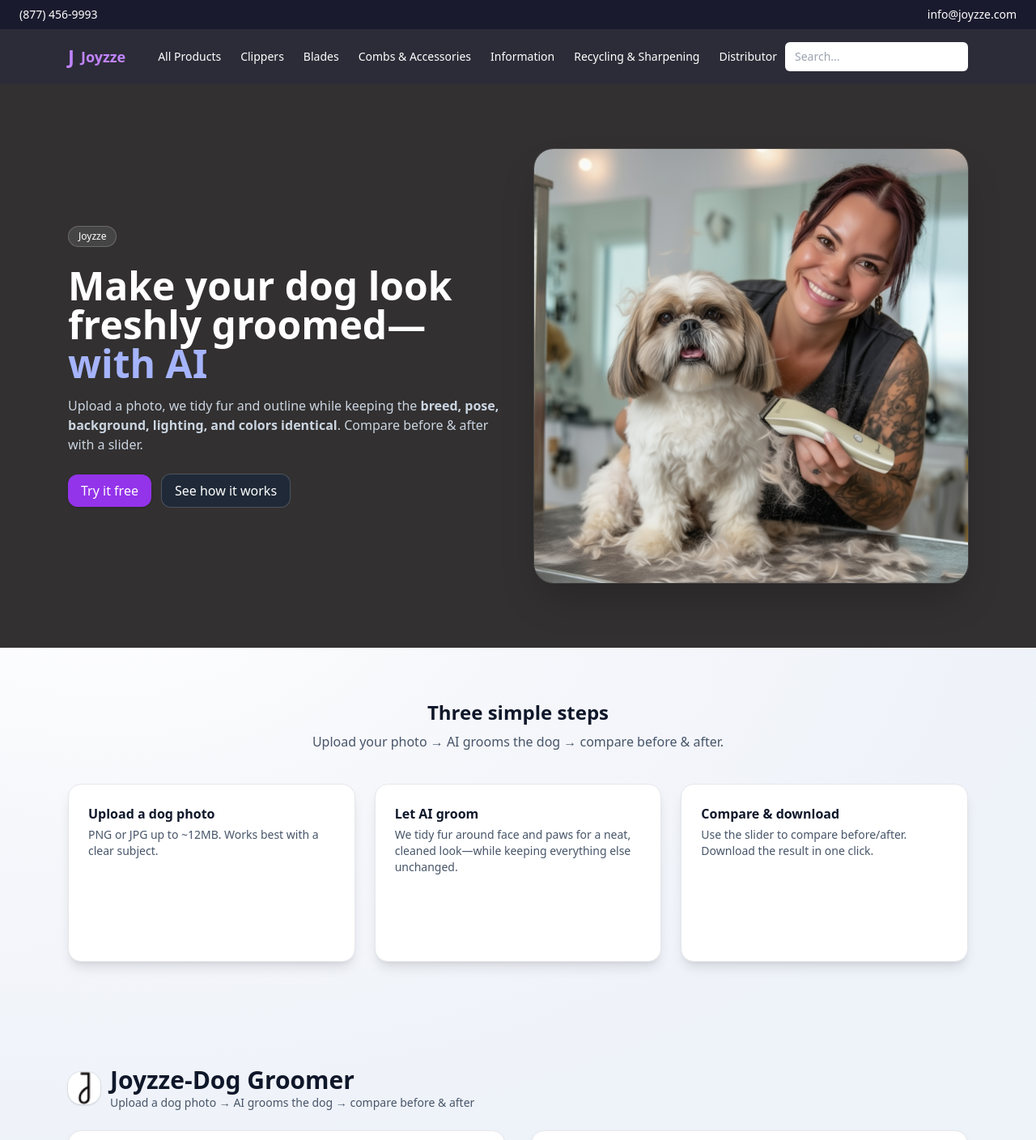
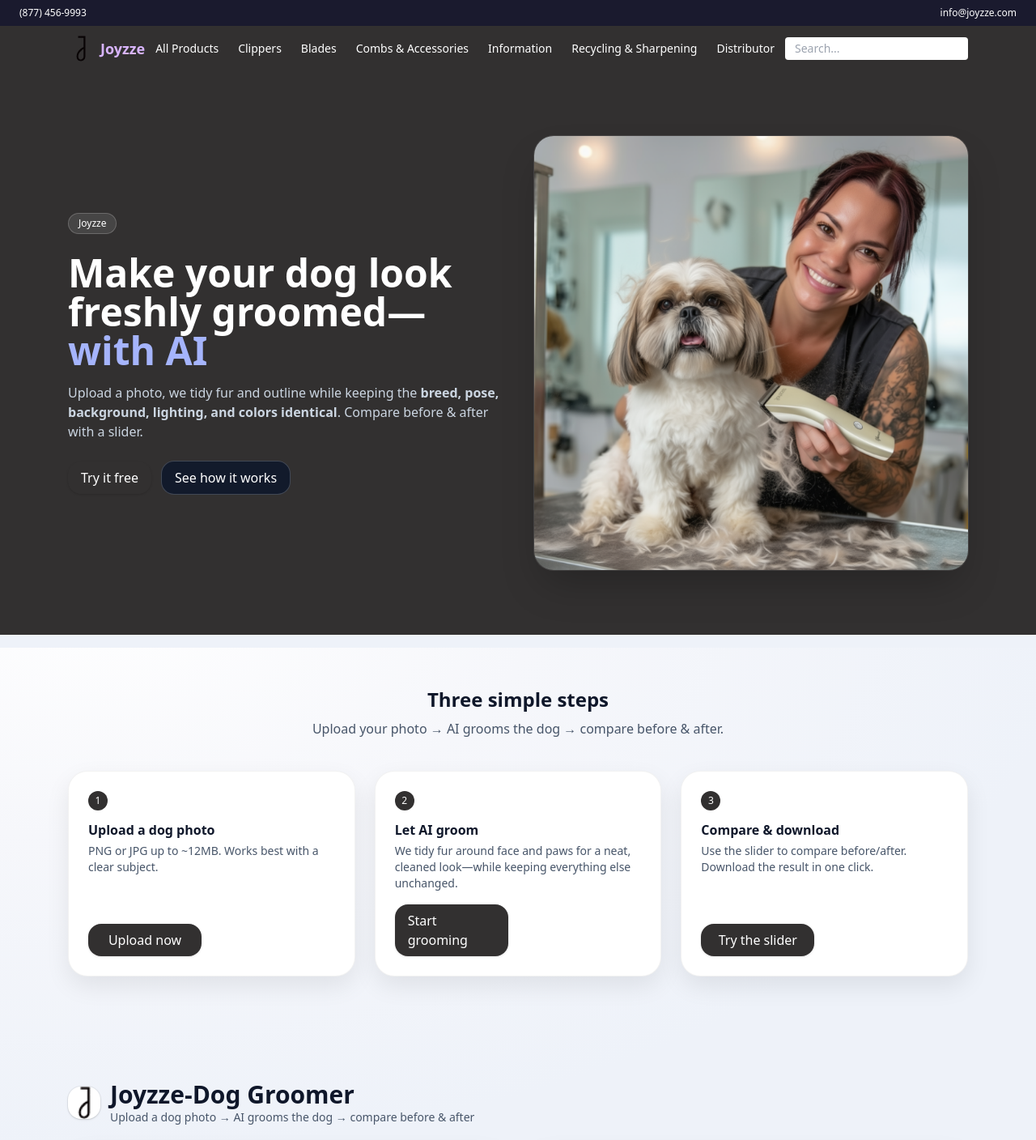
Before and after one commit to Rehan111-555/Groom-dog, a Next.js app: page / in a window 1280 px wide. Shown: the top 1408 px of the page at 81% size. Built offline with nearby package versions, Linux system fonts and the light colour scheme.

Commit message:
Update page.jsx

```diff
--- a/app/page.jsx
+++ b/app/page.jsx
@@ -5,29 +5,26 @@
 /* ---------------- Small SVG icons ---------------- */
 const Icon = {
   Upload: (props) => (
-    <svg className="w-6 h-6 text-purple-400" viewBox="0 0 24 24" fill="none" {...props}>
+    <svg width="18" height="18" viewBox="0 0 24 24" fill="none" {...props}>
       <path d="M12 12V3m0 0L9 6m3-3 3 3" stroke="currentColor" strokeWidth="1.8" strokeLinecap="round"/>
       <path d="M20 16.5a3.5 3.5 0 0 0-2.5-3.36A5.5 5.5 0 0 0 7 11a4 4 0 0 0-1 7.87" stroke="currentColor" strokeWidth="1.8" strokeLinecap="round" strokeLinejoin="round"/>
     </svg>
   ),
-
   Wand: (props) => (
-    <svg className="w-6 h-6 text-purple-400" viewBox="0 0 24 24" fill="none" {...props}>
+    <svg width="18" height="18" viewBox="0 0 24 24" fill="none" {...props}>
       <path d="M6 18 18 6" stroke="currentColor" strokeWidth="1.8" strokeLinecap="round"/>
       <path d="M14 6h4v4" stroke="currentColor" strokeWidth="1.8" strokeLinecap="round"/>
     </svg>
   ),
-
   Reset: (props) => (
-    <svg className="w-6 h-6 text-purple-400" viewBox="0 0 24 24" fill="none" {...props}>
+    <svg width="18" height="18" viewBox="0 0 24 24" fill="none" {...props}>
       <path d="M4 4v6h6" stroke="currentColor" strokeWidth="1.8" strokeLinecap="round"/>
       <path d="M20 20v-6h-6" stroke="currentColor" strokeWidth="1.8" strokeLinecap="round"/>
       <path d="M20 10a8 8 0 0 0-14.73-3.5M4 14a8 8 0 0 0 14.73 3.5" stroke="currentColor" strokeWidth="1.8" strokeLinecap="round"/>
     </svg>
   ),
-
   Download: (props) => (
-    <svg className="w-6 h-6 text-purple-400" viewBox="0 0 24 24" fill="none" {...props}>
+    <svg width="16" height="16" viewBox="0 0 24 24" fill="none" {...props}>
       <path d="M12 3v12m0 0 4-4m-4 4-4-4" stroke="currentColor" strokeWidth="1.8" strokeLinecap="round"/>
       <path d="M5 21h14" stroke="currentColor" strokeWidth="1.8" strokeLinecap="round"/>
     </svg>
@@ -36,31 +33,18 @@
 
 /* ---------------- Small UI helpers ---------------- */
 const Button = ({ className = "", disabled, onClick, children, type = "button" }) => (
-  <button
-    type={type}
-    disabled={disabled}
-    onClick={onClick}
-    className={`px-4 py-2 rounded-xl font-medium transition-all ${
-      disabled
-        ? "bg-gray-300 text-gray-600 cursor-not-allowed"
-        : "bg-purple-600 hover:bg-purple-700 text-white shadow"
-    } ${className}`}
-  >
-    {children}
-  </button>
+  <button type={type} disabled={disabled} onClick={onClick} className={`btn ${className}`}>{children}</button>
 );
-
-const Card = ({ className="", children }) => (
-  <div className={`rounded-2xl bg-white shadow-lg border border-gray-200 ${className}`}>
-    {children}
-  </div>
-);
+const Card = ({ className="", children }) => <div className={`card ${className}`}>{children}</div>;
 
 /* ---------------- Compare slider ---------------- */
 function CompareSlider({ beforeSrc, afterSrc }) {
   const [pos, setPos] = useState(55);
   return (
-    <div className="relative h-full w-full rounded-2xl overflow-hidden bg-slate-50 select-none">
+    <div
+      className="relative h-full w-full rounded-2xl overflow-hidden bg-slate-50 select-none"
+      style={{ touchAction: 'none' }}
+    >
       <img src={afterSrc} alt="After" className="absolute inset-0 h-full w-full object-contain" draggable={false}/>
       <img
         src={beforeSrc}
@@ -69,7 +53,9 @@
         style={{ clipPath: `inset(0 ${100 - pos}% 0 0)` }}
         draggable={false}
       />
-      <div className="absolute top-0 bottom-0" style={{ left: `${pos}%`, width: 2, background: 'rgba(168,85,247,0.9)' }} />
+      {/* handle line */}
+      <div className="absolute top-0 bottom-0" style={{ left: `${pos}%`, width: 2, background: 'rgba(79,70,229,0.9)' }} />
+      {/* range control */}
       <div className="absolute bottom-2 left-3 right-3">
         <input type="range" min={0} max={100} value={pos} onChange={(e)=>setPos(Number(e.target.value)||55)} className="w-full"/>
       </div>
@@ -105,6 +91,15 @@
     img.src=url;
   });
 }
+async function padToSize(dataUrl, targetW, targetH) {
+  const img = new Image(); img.src = dataUrl; await new Promise(r => (img.onload = r));
+  const canvas = document.createElement("canvas"); canvas.width = targetW; canvas.height = targetH;
+  const ctx = canvas.getContext("2d"); ctx.clearRect(0,0,targetW,targetH);
+  const scale = Math.min(targetW / img.naturalWidth, targetH / img.naturalHeight);
+  const nw = Math.round(img.naturalWidth * scale); const nh = Math.round(img.naturalHeight * scale);
+  const dx = Math.floor((targetW - nw) / 2); const dy = Math.floor((targetH - nh) / 2);
+  ctx.drawImage(img, dx, dy, nw, nh); return canvas.toDataURL("image/png");
+}
 
 /* =========================================================
    Upload + Result
@@ -113,8 +108,15 @@
   const [file,setFile]=useState(null);
   const [previewUrl,setPreviewUrl]=useState(null);
   const [resultUrl,setResultUrl]=useState(null);
+  const [loading,setLoading]=useState(false);
   const [error,setError]=useState(null);
+  const [progress,setProgress]=useState(0);
+  const [imgW, setImgW] = useState(0);
+  const [imgH, setImgH] = useState(0);
+  const controllerRef=useRef(null);
+
   const [panelH, setPanelH] = useState(640);
+  const ACTION_H = 56;
 
   useEffect(() => {
     const setH = () => {
@@ -126,21 +128,56 @@
     return () => window.removeEventListener('resize', setH);
   }, []);
 
+  useEffect(() => {
+    return () => {
+      if (previewUrl && previewUrl.startsWith('blob:')) URL.revokeObjectURL(previewUrl);
+      if (resultUrl && resultUrl.startsWith && resultUrl.startsWith('blob:')) URL.revokeObjectURL(resultUrl);
+    };
+  }, [previewUrl, resultUrl]);
+
   const handleFile = async (f) => {
     setError(null);
     const validationError = validateImageFile(f, 12);
     if (validationError){ setError(validationError); return; }
     const url = URL.createObjectURL(f);
     setFile(f); setResultUrl(null); setPreviewUrl(url);
+    try { const { w, h } = await readImageSize(url); setImgW(w); setImgH(h); } catch {}
   };
   const selectFile=(e)=>{ const f=e?.target?.files?.[0]; if(f)handleFile(f); };
 
-  const resetAll=()=>{ setFile(null); setPreviewUrl(null); setResultUrl(null); setError(null); };
+  const resetAll=()=>{ setFile(null); setPreviewUrl(null); setResultUrl(null); setProgress(0); setError(null); };
 
-  const groom=()=>{
-    if (!previewUrl) return;
-    setResultUrl(previewUrl); // For demo: just mirrors preview
+  const groom=async()=>{
+    if(!file) return;
+    setLoading(true); setError(null); setProgress(12);
+    controllerRef.current=new AbortController();
+    try{
+      const form=new FormData();
+      form.append("image",file);
+      form.append("dog_only","true");
+      if (imgW && imgH) { form.append("target_w", String(imgW)); form.append("target_h", String(imgH)); }
+
+      const res=await fetch("/api/groom",{ method:"POST", body:form, signal:controllerRef.current?.signal });
+      setProgress(60);
+      if(!res.ok){ const msg=await safeReadText(res); throw new Error(msg||`Backend error (${res.status})`); }
+      const data=await res.json();
+      const url=pickResultUrl(data);
+      if(!url) throw new Error("Unexpected response from backend.");
+      try {
+        const { w, h } = await readImageSize(url);
+        if (imgW && imgH && (w !== imgW || h !== imgH)) {
+          const padded = await padToSize(url, imgW, imgH);
+          setResultUrl(padded);
+        } else {
+          setResultUrl(url);
+        }
+      } catch { setResultUrl(url); }
+      setProgress(100);
+    }catch(e){ setError(e?.message||"Something went wrong."); }
+    finally{ setLoading(false); }
   };
+
+  const cancel=()=>{ controllerRef.current?.abort(); setLoading(false); };
 
   return (
     <section id="app" className="container mx-auto px-6 py-16">
@@ -149,30 +186,25 @@
           <img src="/dog-5.png" alt="logo" className="w-10 h-10 rounded-2xl object-cover bg-white ring-1 ring-black/5 shadow"/>
           <div>
             <h1 className="text-2xl md:text-3xl font-semibold leading-tight">Joyzze-Dog Groomer</h1>
-            <p className="text-xs md:text-sm text-slate-600">
-              Upload a dog photo → AI grooms the dog → compare before &amp; after
-            </p>
+            <p className="text-xs md:text-sm text-slate-600">Upload a dog photo → AI grooms the dog → compare before &amp; after</p>
           </div>
         </div>
         {resultUrl ? (
-          <a className="px-4 py-2 rounded-xl bg-purple-600 text-white hover:bg-purple-700 shadow flex items-center gap-2" href={resultUrl} download>
-            <Icon.Download /> Download
-          </a>
+          <a className="btn btn-primary" href={resultUrl} download><Icon.Download /> Download</a>
         ) : <div className="h-9" />}
       </div>
 
       <div className="grid lg:grid-cols-2 gap-8 items-stretch">
+        {/* Left: Upload */}
         <Card className="p-4">
+          <div className="mb-2 text-sm font-semibold invisible">Upload placeholder</div>
           {!previewUrl && error && (
             <div className="mb-4 rounded-2xl px-4 py-3 bg-red-50 text-red-700 border border-red-200">{String(error)}</div>
           )}
-
           {!previewUrl ? (
-            <label className="grid place-items-center rounded-2xl border border-dashed border-slate-300 text-center cursor-pointer hover:bg-slate-50" style={{ height: panelH }}>
+            <label className="grid place-items-center rounded-2xl border border-dashed border-slate-300 text-center cursor-pointer hover:bg-white" style={{ height: panelH }}>
               <div className="grid place-items-center gap-3">
-                <div className="mx-auto w-14 h-14 rounded-2xl bg-white grid place-items-center shadow">
-                  <Icon.Upload />
-                </div>
+                <div className="mx-auto w-14 h-14 rounded-2xl bg-white grid place-items-center shadow"><Icon.Upload /></div>
                 <div className="font-medium">Drag &amp; drop or click to upload</div>
                 <div className="text-xs text-slate-600">PNG, JPG up to 12MB</div>
               </div>
@@ -184,57 +216,81 @@
                 <img src={previewUrl} alt="Uploaded" className="h-full w-full object-contain" />
               </div>
               <div className="mt-3 h-14 flex flex-wrap items-center gap-3">
-                <Button onClick={groom}><Icon.Wand /> Groom</Button>
-                <Button className="bg-gray-200 text-gray-700 hover:bg-gray-300" onClick={resetAll}><Icon.Reset /> Reset</Button>
+                {!loading ? (
+                  <>
+                    <Button className="btn-primary" onClick={groom}><Icon.Wand /> Groom</Button>
+                    <Button className="btn-ghost" onClick={resetAll}><Icon.Reset /> Reset</Button>
+                  </>
+                ) : (
+                  <>
+                    <Button className="btn-primary" disabled><Icon.Wand /> Working… {progress}%</Button>
+                    <Button className="btn-ghost" onClick={cancel}><Icon.Reset /> Cancel</Button>
+                  </>
+                )}
               </div>
             </div>
           )}
         </Card>
 
+        {/* Right: Result */}
         <Card className="p-4">
-          <div className="mb-2 text-sm font-semibold">Groomed dog result</div>
+          <div className="mb-2 text-sm font-semibold">Groomed dog using hornet</div>
           <div className="rounded-2xl overflow-hidden" style={{ height: panelH }}>
             {!resultUrl ? (
               <div className="h-full grid place-items-center rounded-2xl border border-dashed border-slate-300 bg-slate-50/60 text-sm text-slate-600">
-                Your groomed image will appear here.
+                Your groomed image will appear here. After processing, use the slider to compare before/after.
               </div>
             ) : (
               <CompareSlider beforeSrc={previewUrl} afterSrc={resultUrl} />
             )}
           </div>
+          <div style={{ height: ACTION_H }} />
         </Card>
       </div>
     </section>
   );
 }
 
-/* ---------------- Header ---------------- */
-function Header() {
+/* ---------------- Signin Header ---------------- */
+function SigninHeader() {
   return (
-    <header className="bg-[#1a1a2e] text-white">
-      <div className="flex justify-between items-center px-6 py-2 text-sm">
+    <header className="w-full">
+      {/* Top Contact Bar */}
+      <div className="bg-[#1a1a2e] text-white text-xs px-6 py-2 flex justify-between items-center">
         <span>(877) 456-9993</span>
         <span>info@joyzze.com</span>
       </div>
-      <nav className="bg-[#2c2c38]">
-        <div className="container mx-auto flex items-center justify-between px-6 py-4">
-          <div className="flex items-center gap-10">
-            <div className="flex items-center gap-2 text-purple-400 font-bold text-lg">
-              <span className="text-2xl">J</span> Joyzze
-            </div>
-            <ul className="hidden md:flex gap-6 text-sm">
-              <li><a href="#" className="hover:text-purple-400">All Products</a></li>
-              <li><a href="#" className="hover:text-purple-400">Clippers</a></li>
-              <li><a href="#" className="hover:text-purple-400">Blades</a></li>
-              <li><a href="#" className="hover:text-purple-400">Combs & Accessories</a></li>
-              <li><a href="#" className="hover:text-purple-400">Information</a></li>
-              <li><a href="#" className="hover:text-purple-400">Recycling & Sharpening</a></li>
-              <li><a href="#" className="hover:text-purple-400">Distributor</a></li>
-            </ul>
+
+      {/* Main Nav Bar */}
+      <div className="bg-[#323030] text-white">
+        <div className="container mx-auto flex items-center justify-between px-6 py-3">
+          {/* Logo */}
+          <div className="flex items-center space-x-2">
+            <img src="/dog-5.png" alt="Joyzze logo" className="w-8 h-8 object-contain" />
+            <span className="font-bold text-lg text-purple-300">Joyzze</span>
           </div>
-          <input type="text" placeholder="Search..." className="px-3 py-2 rounded-md text-black text-sm"/>
+
+          {/* Nav Links */}
+          <nav className="hidden md:flex space-x-6 text-sm font-medium">
+            <a href="#" className="hover:text-purple-300">All Products</a>
+            <a href="#" className="hover:text-purple-300">Clippers</a>
+            <a href="#" className="hover:text-purple-300">Blades</a>
+            <a href="#" className="hover:text-purple-300">Combs & Accessories</a>
+            <a href="#" className="hover:text-purple-300">Information</a>
+            <a href="#" className="hover:text-purple-300">Recycling & Sharpening</a>
+            <a href="#" className="hover:text-purple-300">Distributor</a>
+          </nav>
+
+          {/* Search */}
+          <div>
+            <input
+              type="text"
+              placeholder="Search..."
+              className="px-3 py-1 rounded text-sm text-black"
+            />
+          </div>
         </div>
-      </nav>
+      </div>
     </header>
   );
 }
@@ -245,19 +301,14 @@
     <header className="relative overflow-hidden bg-[#323030] text-white">
       <div className="container mx-auto px-6 py-20 grid lg:grid-cols-2 gap-10 items-center">
         <div>
-          <div className="inline-block px-3 py-1 text-xs rounded-full bg-white/10 border border-white/20 mb-6">
-            Joyzze
-          </div>
-          <h1 className="text-4xl md:text-5xl font-extrabold leading-tight">
-            Make your dog look freshly groomed—<span className="text-indigo-300">with AI</span>
-          </h1>
+          <div className="inline-block px-3 py-1 text-xs rounded-full bg-white/10 border border-white/20 mb-6">Joyzze</div>
+          <h1 className="text-4xl md:text-5xl font-extrabold leading-tight">Make your dog look freshly groomed—<span className="text-indigo-300">with AI</span></h1>
           <p className="mt-4 text-slate-300 max-w-xl">
-            Upload a photo, we tidy fur and outline while keeping the <b>breed, pose, background, lighting, and colors identical</b>.
-            Compare before &amp; after with a slider.
+            Upload a photo, we tidy fur and outline while keeping the <b>breed, pose, background, lighting, and colors identical</b>. Compare before &amp; after with a slider.
           </p>
           <div className="mt-6 flex items-center gap-3">
-            <a href="#app" className="px-4 py-2 rounded-xl bg-purple-600 text-white hover:bg-purple-700 shadow">Try it free</a>
-            <a href="#how" className="px-4 py-2 rounded-xl bg-gray-800 text-white border border-white/20">See how it works</a>
+            <a href="#app" className="btn btn-primary !bg-[#323030]">Try it free</a>
+            <a href="#how" className="btn text-white border border-white/20 bg-[#121a2b] hover:bg-[#121a2b]">See how it works</a>
           </div>
         </div>
         <div className="rounded-3xl overflow-hidden shadow-2xl ring-1 ring-white/10">
@@ -273,21 +324,25 @@
   return (
     <section id="how" className="container mx-auto px-6 py-16">
       <h2 className="text-center text-2xl font-semibold mb-2">Three simple steps</h2>
-      <p className="text-center text-slate-600 mb-10">
-        Upload your photo → AI grooms the dog → compare before &amp; after.
-      </p>
+      <p className="text-center text-slate-600 mb-10">Upload your photo → AI grooms the dog → compare before &amp; after.</p>
       <div className="grid md:grid-cols-3 gap-6 items-stretch">
         <Card className="p-6 flex flex-col min-h-[220px]">
+          <div className="w-6 h-6 rounded-full bg-[#323030] text-white grid place-items-center text-xs mb-3">1</div>
           <h3 className="font-semibold mb-1">Upload a dog photo</h3>
           <p className="text-sm text-slate-600">PNG or JPG up to ~12MB. Works best with a clear subject.</p>
+          <div className="mt-auto pt-4"><a href="#app" className="btn btn-primary inline-flex w-[140px] justify-center">Upload now</a></div>
         </Card>
         <Card className="p-6 flex flex-col min-h-[220px]">
+          <div className="w-6 h-6 rounded-full bg-[#323030] text-white grid place-items-center text-xs mb-3">2</div>
           <h3 className="font-semibold mb-1">Let AI groom</h3>
           <p className="text-sm text-slate-600">We tidy fur around face and paws for a neat, cleaned look—while keeping everything else unchanged.</p>
+          <div className="mt-auto pt-4"><a href="#app" className="btn btn-primary inline-flex w-[140px] justify-center">Start grooming</a></div>
         </Card>
         <Card className="p-6 flex flex-col min-h-[220px]">
+          <div className="w-6 h-6 rounded-full bg-[#323030] text-white grid place-items-center text-xs mb-3">3</div>
           <h3 className="font-semibold mb-1">Compare &amp; download</h3>
           <p className="text-sm text-slate-600">Use the slider to compare before/after. Download the result in one click.</p>
+          <div className="mt-auto pt-4"><a href="#app" className="btn btn-primary inline-flex w-[140px] justify-center">Try the slider</a></div>
         </Card>
       </div>
     </section>
@@ -299,31 +354,23 @@
   return (
     <section id="examples" className="container mx-auto px-6 py-16">
       <h2 className="text-center text-2xl font-semibold mb-2">Sample results</h2>
-      <p className="text-center text-slate-600 mb-10">
-        Background, breed, pose, lighting and colors stay identical—only grooming changes.
-      </p>
+      <p className="text-center text-slate-600 mb-10">Background, breed, pose, lighting and colors stay identical—only grooming changes.</p>
       <div className="grid md:grid-cols-3 gap-6">
-        <div className="rounded-3xl overflow-hidden shadow ring-1 ring-slate-200">
-          <img src="/dog-1.jpg" alt="Sample 1" className="w-full h-auto object-cover" />
-        </div>
-        <div className="rounded-3xl overflow-hidden shadow ring-1 ring-slate-200">
-          <img src="/dog-2.jpg" alt="Sample 2" className="w-full h-auto object-cover" />
-        </div>
-        <div className="rounded-3xl overflow-hidden shadow ring-1 ring-slate-200">
-          <img src="/dog-3.jpg" alt="Sample 3" className="w-full h-auto object-cover" />
-        </div>
+        <div className="rounded-3xl overflow-hidden shadow ring-1 ring-slate-200"><img src="/dog-1.jpg" alt="Sample 1" className="w-full h-auto object-cover" /></div>
+        <div className="rounded-3xl overflow-hidden shadow ring-1 ring-slate-200"><img src="/dog-2.jpg" alt="Sample 2" className="w-full h-auto object-cover" /></div>
+        <div className="rounded-3xl overflow-hidden shadow ring-1 ring-slate-200"><img src="/dog-3.jpg" alt="Sample 3" className="w-full h-auto object-cover" /></div>
       </div>
     </section>
   );
 }
 
-/* ---------------- Footer ---------------- */
-function Footer(){
+/* ---------------- Signin Footer ---------------- */
+function SigninFooter() {
   return (
     <footer className="bg-[#323030] text-slate-200">
       <div className="container mx-auto px-6 py-10 grid md:grid-cols-4 gap-8">
         <div>
-          <div className="font-semibold mb-2">Links</div>
+          <h4 className="font-semibold mb-2">LINKS</h4>
           <ul className="space-y-1 text-sm text-slate-400">
             <li><a href="#" className="hover:text-white">All Products</a></li>
             <li><a href="#" className="hover:text-white">Clippers</a></li>
@@ -335,7 +382,7 @@
           </ul>
         </div>
         <div>
-          <div className="font-semibold mb-2">Series</div>
+          <h4 className="font-semibold mb-2">SERIES</h4>
           <ul className="space-y-1 text-sm text-slate-400">
             <li><a href="#" className="hover:text-white">A-Series</a></li>
             <li><a href="#" className="hover:text-white">C-Series</a></li>
@@ -344,23 +391,21 @@
           </ul>
         </div>
         <div>
-          <div className="font-semibold mb-2">Subscribe to our Newsletter</div>
-          <div className="flex">
-            <input type="email" placeholder="Email address..." className="px-3 py-2 rounded-l-md text-black text-sm w-full"/>
-            <button className="px-4 py-2 bg-purple-600 rounded-r-md">→</button>
-          </div>
+          <h4 className="font-semibold mb-2">SUBSCRIBE TO OUR NEWSLETTER</h4>
+          <form className="flex">
+            <input type="email" placeholder="Email address..." className="px-3 py-2 w-full rounded-l text-black text-sm"/>
+            <button type="submit" className="bg-indigo-600 px-4 py-2 rounded-r text-white text-sm">→</button>
+          </form>
         </div>
         <div>
-          <div className="font-semibold mb-2">Contact</div>
+          <h4 className="font-semibold mb-2">CONTACT</h4>
           <p className="text-sm text-slate-400">Joy of Grooming Made Easy™</p>
           <p className="text-sm text-slate-400">(877) 456-9993</p>
           <p className="text-sm text-slate-400">info@joyzze.com</p>
         </div>
       </div>
       <div className="border-t border-white/10">
-        <div className="container mx-auto px-6 py-4 text-xs text-slate-400">
-          © {new Date().getFullYear()} Joyzze. All rights reserved.
-        </div>
+        <div className="container mx-auto px-6 py-4 text-xs text-slate-400">© {new Date().getFullYear()} Joyzze. All rights reserved.</div>
       </div>
     </footer>
   );
@@ -370,12 +415,12 @@
 export default function Page(){
   return (
     <main>
-      <Header />
+      <SigninHeader />
       <Hero />
       <HowItWorks />
       <UploadAndResult />
       <Samples />
-      <Footer />
+      <SigninFooter />
     </main>
   );
 }
```
